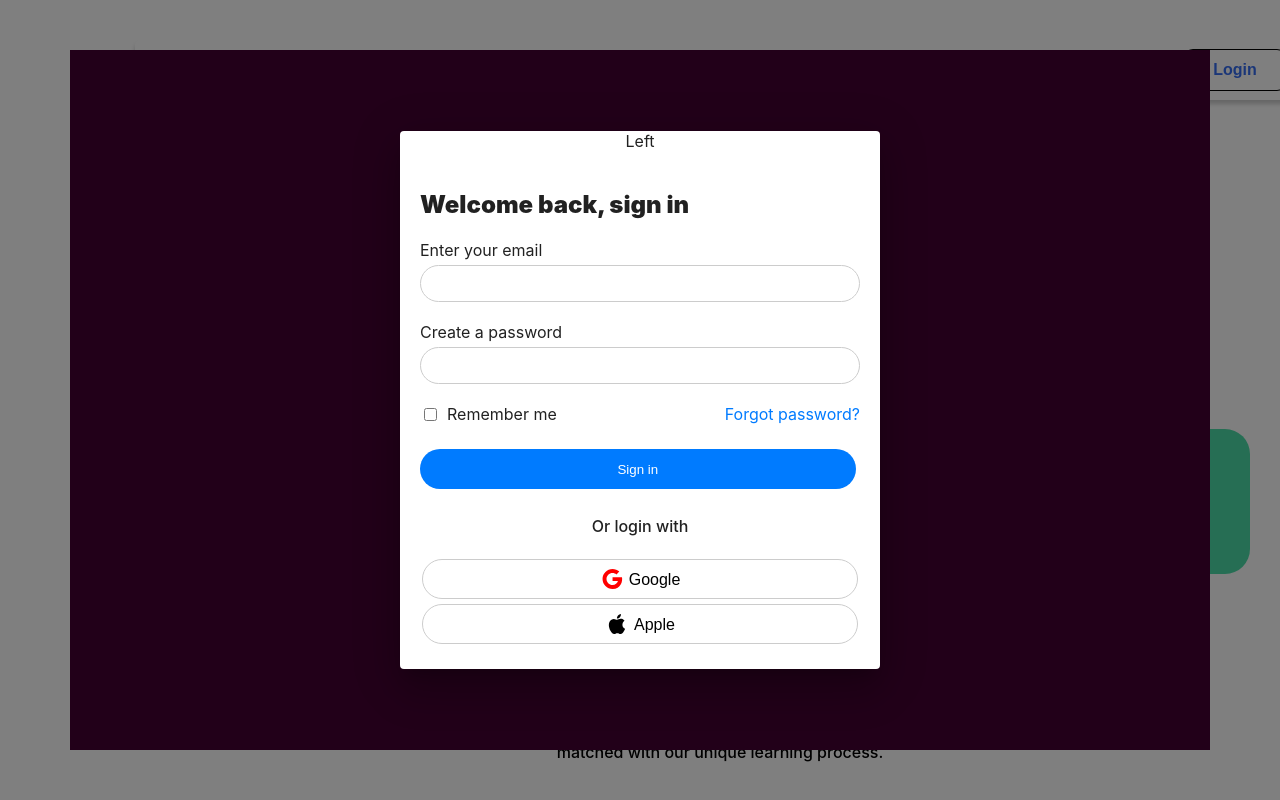
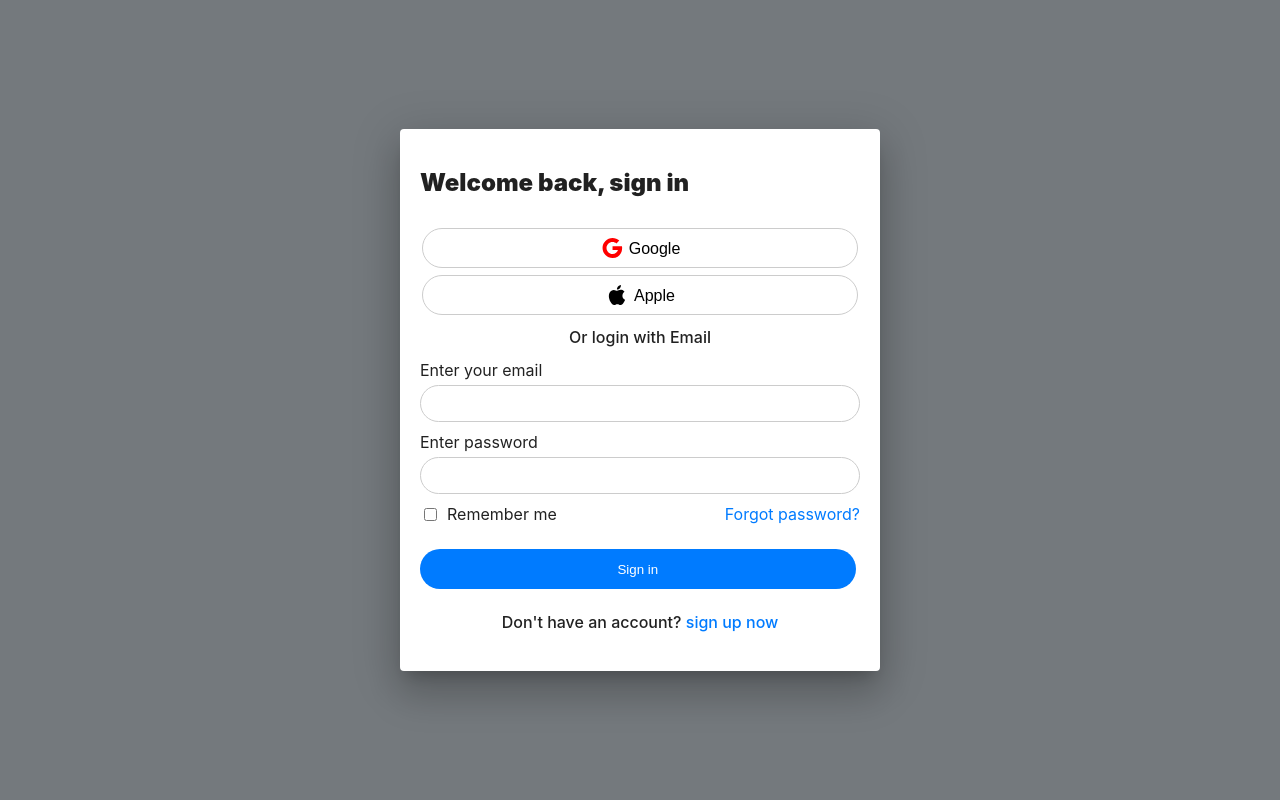
Before and after one commit to engrusmanbelloa/bitkova, a Next.js app: page / in a window 1280 px wide. Both pictures are taken after a click on the button "Login". Shown: the top 800 px of the page. Built offline with nearby package versions, Linux system fonts and the light colour scheme; what @mui/material-nextjs would draw is missing.

Commit message:
finish signIn modal front

```diff
--- a/components/auth/SignIn.tsx
+++ b/components/auth/SignIn.tsx
@@ -1,24 +1,16 @@
 import React, { useState, useRef } from "react"
 import styled from "styled-components"
 import Dialog from "@mui/material/Dialog"
-import DialogActions from "@mui/material/DialogActions"
-import DialogContent from "@mui/material/DialogContent"
-import DialogContentText from "@mui/material/DialogContentText"
-import DialogTitle from "@mui/material/DialogTitle"
-import CloseIcon from "@mui/icons-material/Close"
 import GoogleIcon from "@mui/icons-material/Google"
 import AppleIcon from "@mui/icons-material/Apple"
+import { mobile, ipad } from "@/responsive"
 
 const Container = styled(Dialog)`
-    height: 700px;
-    width: ${(props) => props.theme.widths.dsktopWidth};
-    margin: auto;
     padding: ${(props) => props.theme.paddings.pagePadding};
     display: flex;
     justify-content: space-between;
     align-items: center;
-    padding: 0px;
-    background-color: #403;
+    background-color: ${(props) => props.theme.mobile.mobileNavBg};
 `
 const LeftSide = styled.div`
     display: flex;
@@ -32,12 +24,13 @@ const RightSide = styled.div`
     padding: 20px;
 `
 const Title = styled.h2`
-    margin-bottom: 20px;
-    width: 345px;
+    margin-bottom: 30px;
 `
 const InputContainer = styled.div`
-    margin: 0 auto 20px;
+    margin: 0 auto 10px;
     width: 440px;
+    ${ipad({ width: 310 })};
+    ${mobile({ width: 260 })};
 `
 const InputLabel = styled.label`
     display: block;
@@ -67,15 +60,17 @@ const RememberMeCheckbox = styled.input`
 `
 const RememberMeLabel = styled.label`
     margin-left: 5px;
+    ${mobile({ fontSize: 15 })}
 `
 const ForgotPassword = styled.a`
     color: #007bff;
     text-decoration: none;
     margin-left: 10px;
+    ${mobile({ fontSize: 15 })}
 `
 const OrLoginWith = styled.p`
     text-align: center;
-    margin: 20px 0;
+    margin: 10px 0;
 `
 const Button = styled.button`
     width: 99%;
@@ -95,11 +90,32 @@ const SocialButton = styled.button`
     border: 1px solid #ccc;
     border-radius: 30px;
     padding: 10px 20px;
-    margin: 5px auto;
+    margin: 7px auto;
     cursor: pointer;
     display: flex;
     align-items: center;
     justify-content: center;
+`
+const ImagesContainer = styled.section`
+    height: 300px;
+    padding: auto;
+    background-color: #faf;
+`
+const Images = styled.img`
+    width: 300px;
+    margin: auto;
+`
+const Footer = styled.div`
+    text-align: center;
+`
+
+const TrustedBy = styled.p`
+    margin-bottom: 10px;
+`
+
+const SignUpLink = styled.a`
+    color: #007bff;
+    text-decoration: none;
 `
 
 export default function SignIn({ handleClose, open, Transition }) {
@@ -117,12 +133,19 @@ export default function SignIn({ handleClose, open, Transition }) {
             keepMounted
             aria-labelledby="alert-dialog-title"
             aria-describedby="alert-dialog-description"
-            sx={{}}
         >
-            <LeftSide>Left</LeftSide>
             <RightSide>
                 <Title>Welcome back, sign in</Title>
                 <form onSubmit={handleSubmit}>
+                    <SocialButton>
+                        <GoogleIcon sx={{ color: "red" }} />
+                        <p style={{ marginLeft: 5 }}>Google</p>
+                    </SocialButton>
+                    <SocialButton>
+                        <AppleIcon />
+                        <p style={{ marginLeft: 5 }}>Apple</p>
+                    </SocialButton>
+                    <OrLoginWith>Or login with Email</OrLoginWith>
                     <InputContainer>
                         <InputLabel>Enter your email</InputLabel>
                         <Input
@@ -132,7 +155,7 @@ export default function SignIn({ handleClose, open, Transition }) {
                         />
                     </InputContainer>
                     <InputContainer>
-                        <InputLabel>Create a password</InputLabel>
+                        <InputLabel>Enter password</InputLabel>
                         <Input
                             type="password"
                             value={password}
@@ -147,16 +170,13 @@ export default function SignIn({ handleClose, open, Transition }) {
                         <ForgotPassword href="#">Forgot Password?</ForgotPassword>
                     </RememberMeSection>
                     <Button type="submit">Sign in</Button>
-                    <OrLoginWith>Or login with</OrLoginWith>
-                    <SocialButton>
-                        <GoogleIcon sx={{ color: "red" }} />
-                        <p style={{ marginLeft: 5 }}>Google</p>
-                    </SocialButton>
-                    <SocialButton>
-                        <AppleIcon />
-                        <p style={{ marginLeft: 5 }}>Apple</p>
-                    </SocialButton>
                 </form>
+                <Footer>
+                    {/* <TrustedBy>Trusted by 10,000+ Learners</TrustedBy> */}
+                    <p>
+                        Don't have an account? <SignUpLink href="#">Sign Up now</SignUpLink>
+                    </p>
+                </Footer>
             </RightSide>
             {/* <DialogActions>
                 <CloseIcon onClick={handleClose}>Disagree</CloseIcon>
--- a/components/nav/LoginBtn.tsx
+++ b/components/nav/LoginBtn.tsx
@@ -28,8 +28,8 @@ const Btn = styled.button<{ $login?: boolean }>`
         color: ${(props) =>
             props.$login ? props.theme.palette.common.white : props.theme.palette.primary.main};
     }
-    ${ipad({ display: "none" })};
-    ${mobile({})};
+    ${ipad({ height: 35, width: 80 })};
+    ${mobile({ display: "none" })};
 `
 
 export default function LoginBtn(props: {
--- a/components/nav/Navbar.tsx
+++ b/components/nav/Navbar.tsx
@@ -54,6 +54,7 @@ const Left = styled.ul`
     margin: 0;
     padding: 0;
     height: 60px;
+    ${ipad({ flex: 0.6 })}
 `
 const LogoContainer = styled.li`
     margin: 0;
@@ -118,7 +119,7 @@ const NavBtn = styled.button`
         background-color: ${(props) => props.theme.palette.action.hover};
         color: ${(props) => props.theme.palette.primary.main};
     }
-    ${ipad({ width: 114, height: 35, fontSize: "12px", borderRadius: 5 })};
+    ${ipad({ width: 110, height: 35, fontSize: "12px", borderRadius: 5 })};
     ${mobile({ display: "none" })};
 `
 const Toggle = styled.div`
```
Also changed, not shown: public/auth/auth-images.png (added).
